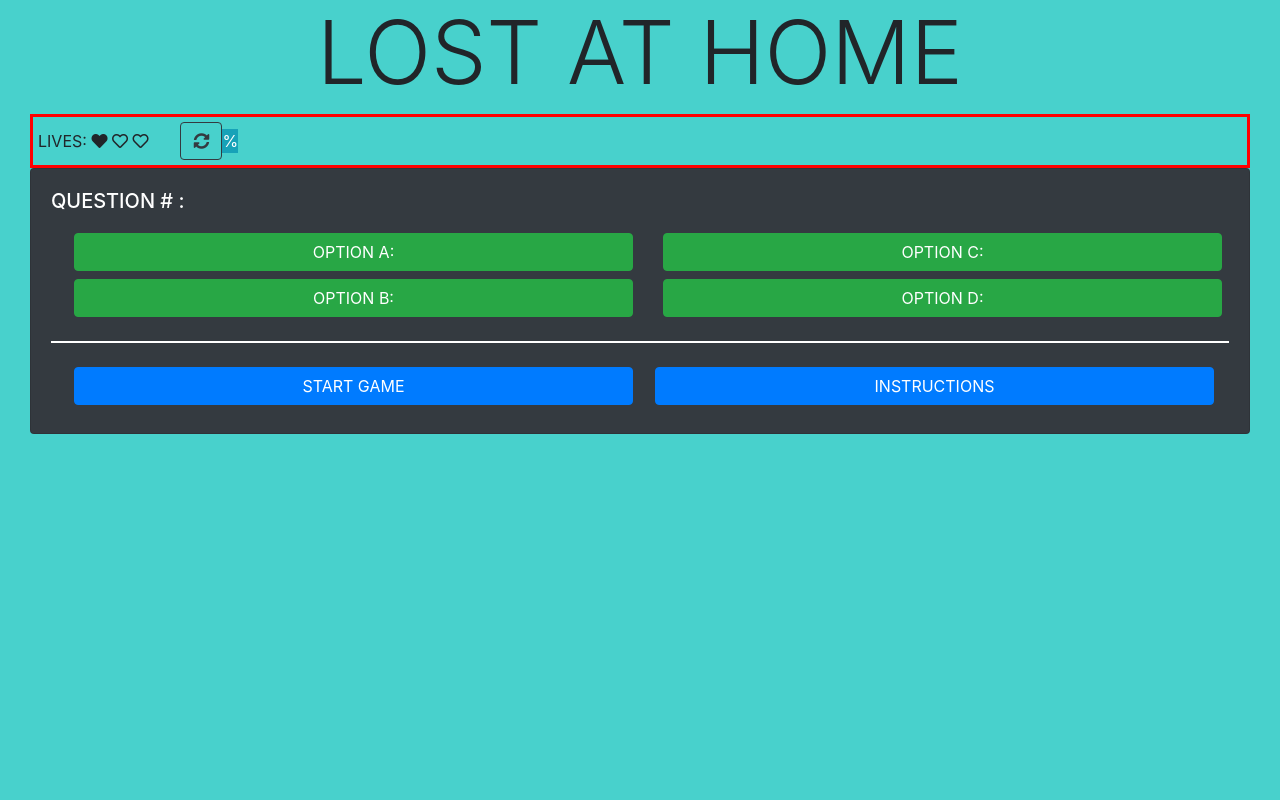
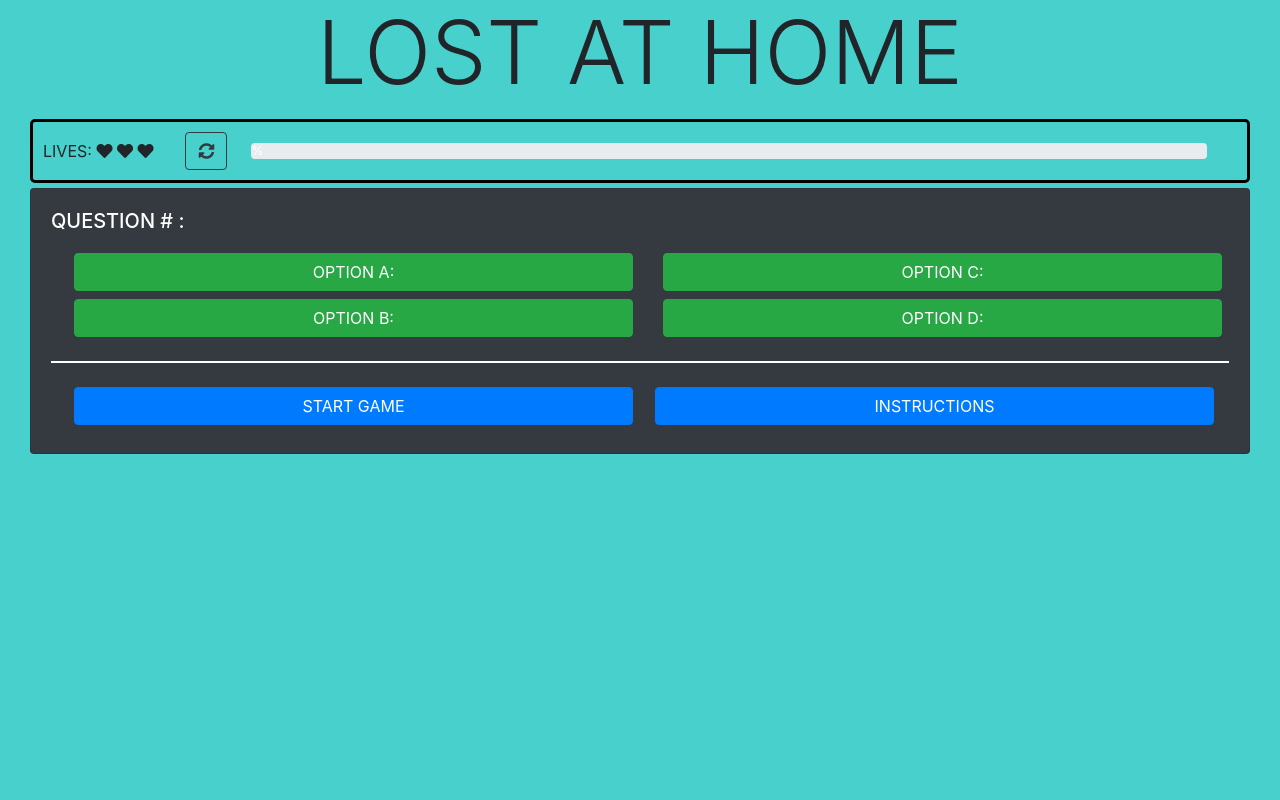
Before and after one commit to trananh-khoa/1up-nasa-earth, a Flask app: page / in a window 1280 px wide. Run offline with Flask 2, Linux system fonts and the light colour scheme; some libraries are stand-ins or nearby versions.

Commit message:
Fixed HTML styling and progress bar

```diff
--- a/lost_at_home/static/css/main.css
+++ b/lost_at_home/static/css/main.css
@@ -11,11 +11,17 @@
 }
 
 #lah-minigame-bar {
-  padding: 5px;
-  border: solid 3px red;
+  padding: 10px ;
+  border: solid 3px black;
+  border-radius: 5px;
+  margin: 5px 0;
 }
 
 #lah-menu-reset-button {
+  margin-left: 2em;
+}
+
+#lah-progress-container {
   margin-left: 2em;
 }
 
--- a/lost_at_home/templates/main.html
+++ b/lost_at_home/templates/main.html
@@ -17,15 +17,19 @@
     <div class="align-items-center d-flex" id="lah-minigame-bar">
       <div id="lah-minigame-lives">
         <span>LIVES:
-          <i class="fas fa-heart"></i>
-          <i class="far fa-heart"></i>
-          <i class="far fa-heart"></i>
+          <i class="fas fa-heart" id="lah-lives-1"></i>
+          <i class="fas fa-heart" id="lah-lives-2"></i>
+          <i class="fas fa-heart" id="lah-lives-3"></i>
         </span>
       </div>
       <button type="button" class="btn btn-outline-dark" id="lah-menu-reset-button">
         <i class="fas fa-sync-alt"></i>
       </button>
-      <div class="progress-bar bg-info" role="progressbar" aria-valuenow="0" aria-valuemin="0" aria-valuemax="100" id="lah-progress"><span id="lah-progress-value"></span>%</div>
+      <div class="progress" style="width: 80%" id="lah-progress-container">
+        <div class="progress-bar" role="progressbar" style="width: 0%;" aria-valuenow="0" aria-valuemin="0" aria-valuemax="60" id="lah-progress-bar">
+          <span id="lah-progress-bar-value"></span>%
+        </div>
+      </div>
     </div>
   </div>
 
@@ -39,12 +43,12 @@
 
         <div class="align-items-center d-flex flex-row" id="lah-minigame-options">
           <div class="col">
-            <button type="button" class="btn btn-block btn-success m-2" id="lah-options">OPTION A: <span id="lah-optionA"></span></button>
-            <button type="button" class="btn btn-block btn-success m-2" id="lah-options">OPTION B: <span id="lah-optionB"></span></button>
+            <button type="button" class="btn btn-block btn-success m-2">OPTION A: <span id="lah-optionA"></span></button>
+            <button type="button" class="btn btn-block btn-success m-2">OPTION B: <span id="lah-optionB"></span></button>
           </div>
           <div class="col">
-            <button type="button" class="btn btn-block btn-success m-2" id="lah-options">OPTION C: <span id="lah-optionC"></span></button>
-            <button type="button" class="btn btn-block btn-success m-2" id="lah-options">OPTION D: <span id="lah-optionD"></span></button>
+            <button type="button" class="btn btn-block btn-success m-2">OPTION C: <span id="lah-optionC"></span></button>
+            <button type="button" class="btn btn-block btn-success m-2">OPTION D: <span id="lah-optionD"></span></button>
           </div>
         </div>
 
```
